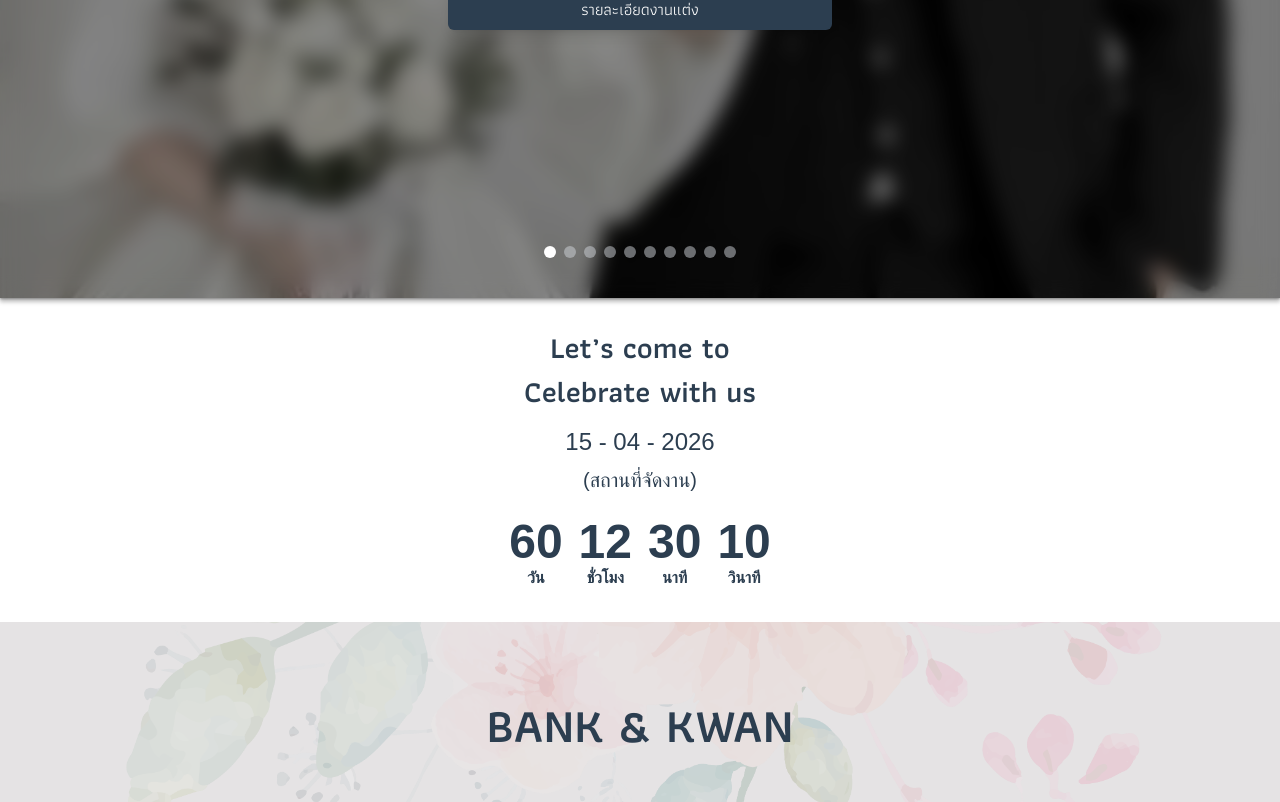
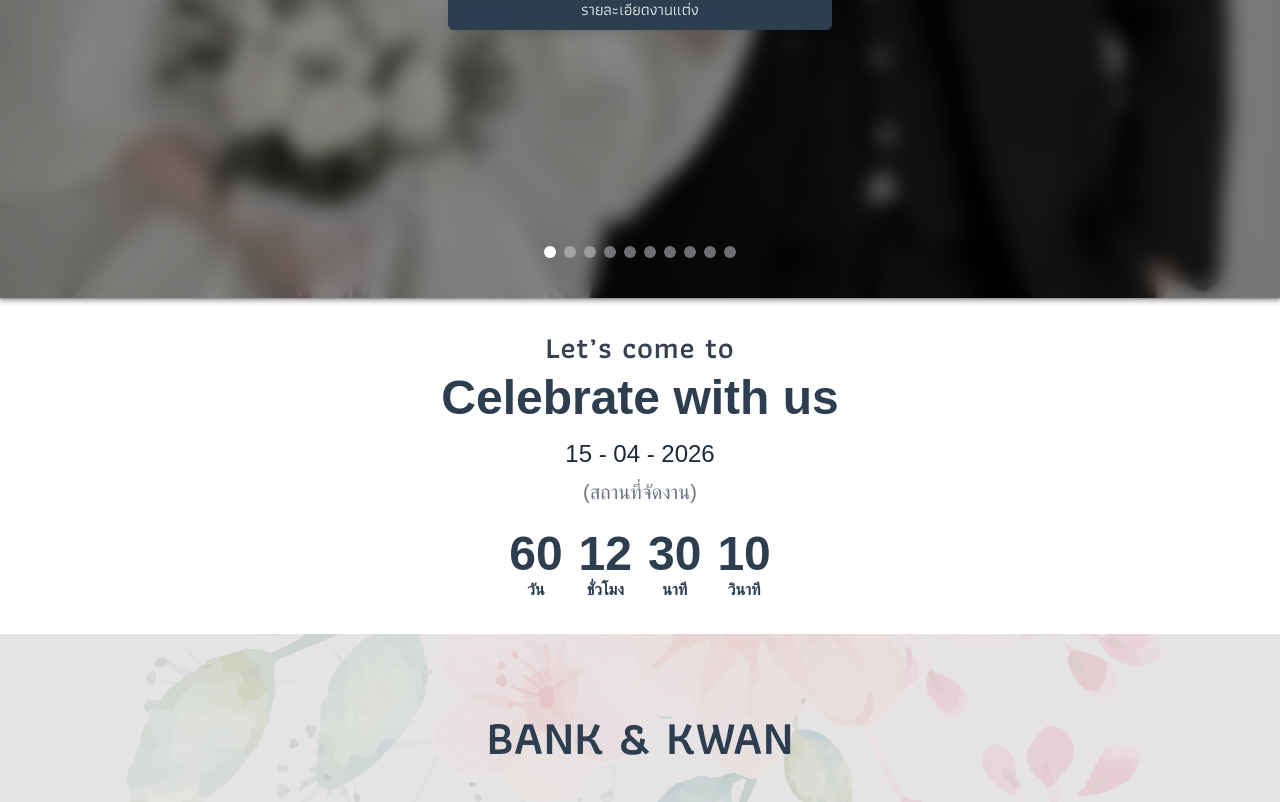
Before and after one commit to Thanthai050345/wedding-web-fe, a Next.js app: page /home in a window 1280 px wide. Shown: the part 566-1368 px from the top of the page. Built offline with nearby package versions, Linux system fonts and the light colour scheme.

Commit message:
fix style of celebrate with us

```diff
--- a/src/app/home/page.tsx
+++ b/src/app/home/page.tsx
@@ -15,17 +15,24 @@ export default function Home() {
   return (
     <div>
       <Carousel />
-      <div className="text-center text-primary m-8">
-        <p className="text-lg sm:text-xl md:text-3xl font-bold font-sans">
+      <div className="text-center text-primary my-8 px-6 sm:px-12 md:px-16">
+        <p className="text-lg sm:text-xl md:text-3xl font-bold font-sans tracking-wide text-gray-700">
           Let’s come to
         </p>
-        <h1 className="text-lg sm:text-xl md:text-3xl font-extrabold mt-2 font-sans">
+        <h1 className="text-3xl sm:text-4xl md:text-5xl font-extrabold mt-2 text-primary leading-tight">
           Celebrate with us
         </h1>
-        <p className="text-xl sm:text-2xl mt-4">15 - 04 - 2026</p>
-        <p className="text-lg sm:text-xl mt-2">(สถานที่จัดงาน)</p>
-        <CountdownTimer />
+        <p className="text-xl sm:text-2xl mt-4 text-gray-800">15 - 04 - 2026</p>
+        <p className="text-lg sm:text-xl mt-2 text-gray-500">(สถานที่จัดงาน)</p>
+
+        <div className="flex justify-center items-center">
+          <div className="relative">
+            <CountdownTimer />
+            <div className="absolute top-0 left-0 right-0 bottom-0 opacity-60 rounded-lg"></div>
+          </div>
+        </div>
       </div>
+
       <WeddingCard />
       <OurLoveStory />
       <Gallery />
```
